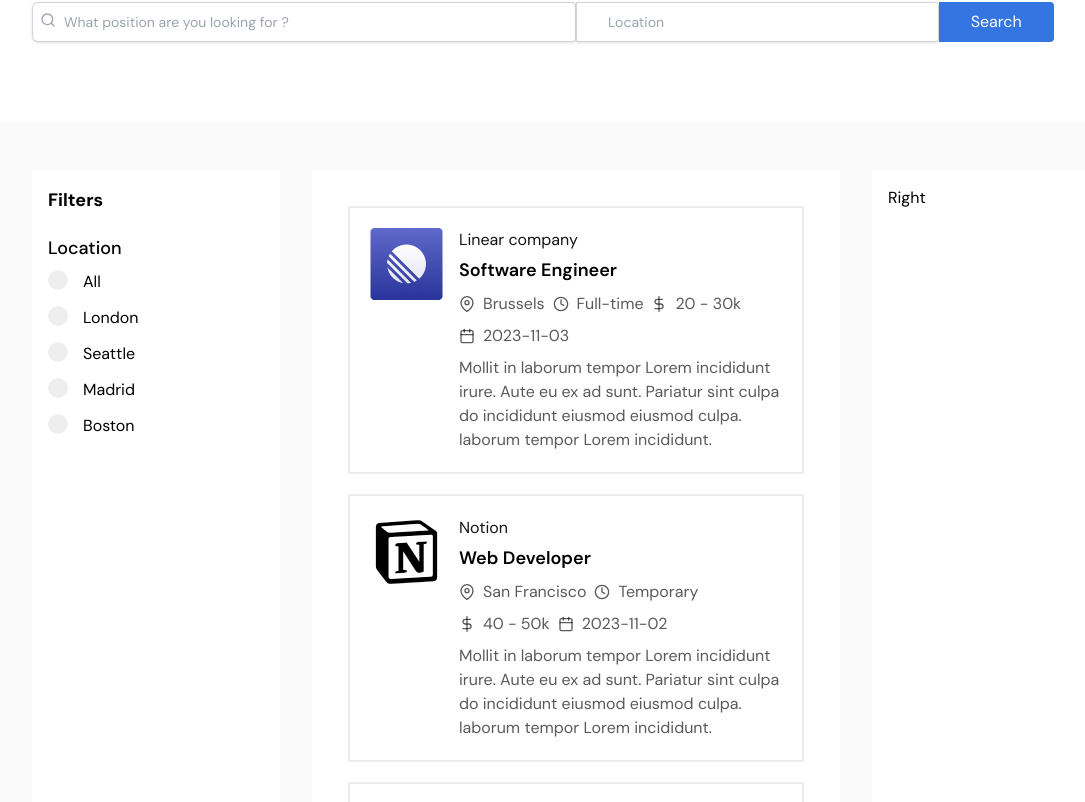
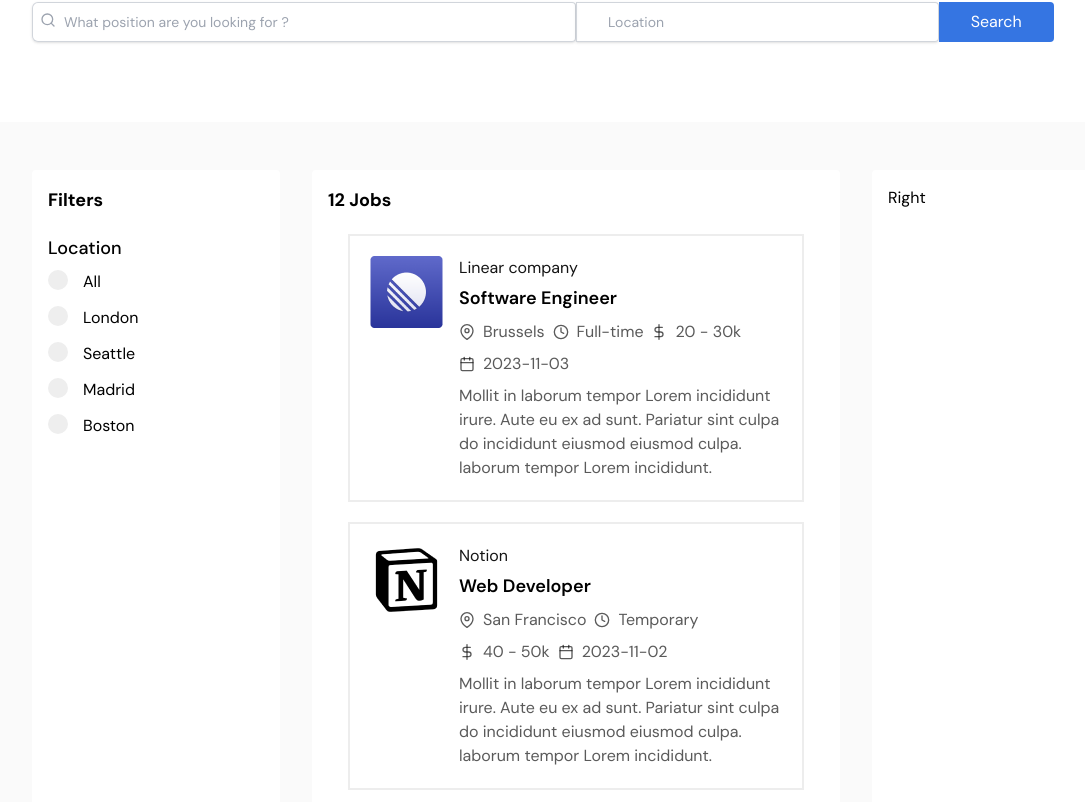
Before and after one commit to Yashcodes/job-portal-frontend, a React (Vite) app: page / in a window 1280 px wide. Shown: the part 278-1080 px from the top of the page, without its empty margins (64-1149 px from the left). Built offline with nearby package versions, Linux system fonts and the light colour scheme; some icons are missing.

Commit message:
Implemented number of jobs found based on filter

```diff
--- a/src/Pages/Home.jsx
+++ b/src/Pages/Home.jsx
@@ -9,11 +9,19 @@ const Home = () => {
   const [query, setQuery] = useState("");
   const [selectedCategory, setSelectedCategory] = useState(null);
   const [jobs, setJobs] = useState([]);
+  const [isLoading, setIsLoading] = useState(true);
+  const [currentPage, setCurrentPage] = useState(1);
+  const itemsPerPage = 6;
 
   useEffect(() => {
+    setIsLoading(true);
+
     fetch("jobs.json")
       .then((res) => res.json())
-      .then((data) => setJobs(data));
+      .then((data) => {
+        setJobs(data);
+        setIsLoading(false);
+      });
   }, []);
 
   const handleInputChange = (e) => {
@@ -81,7 +89,16 @@ const Home = () => {
 
         {/* Job cards */}
         <div className="col-span-2 bg-white p-4 rounded">
-          <Jobs result={result} />
+          {isLoading ? (
+            <p className="font-medium">Loading...</p>
+          ) : result.length > 0 ? (
+            <Jobs result={result} />
+          ) : (
+            <>
+              <h3 className="text-lg font-bold mb-2">{result.length} Jobs</h3>
+              <p>No data found</p>
+            </>
+          )}
         </div>
 
         {/* Right side */}
--- a/src/Pages/Jobs.jsx
+++ b/src/Pages/Jobs.jsx
@@ -2,9 +2,13 @@ import React from "react";
 
 const Jobs = ({ result }) => {
   return (
-    <div>
-      <h1>{result}</h1>
-    </div>
+    <>
+      <div>
+        <h3 className="text-lg font-bold mb-2">{result.length} Jobs</h3>
+      </div>
+
+      <section>{result}</section>
+    </>
   );
 };
 
```
